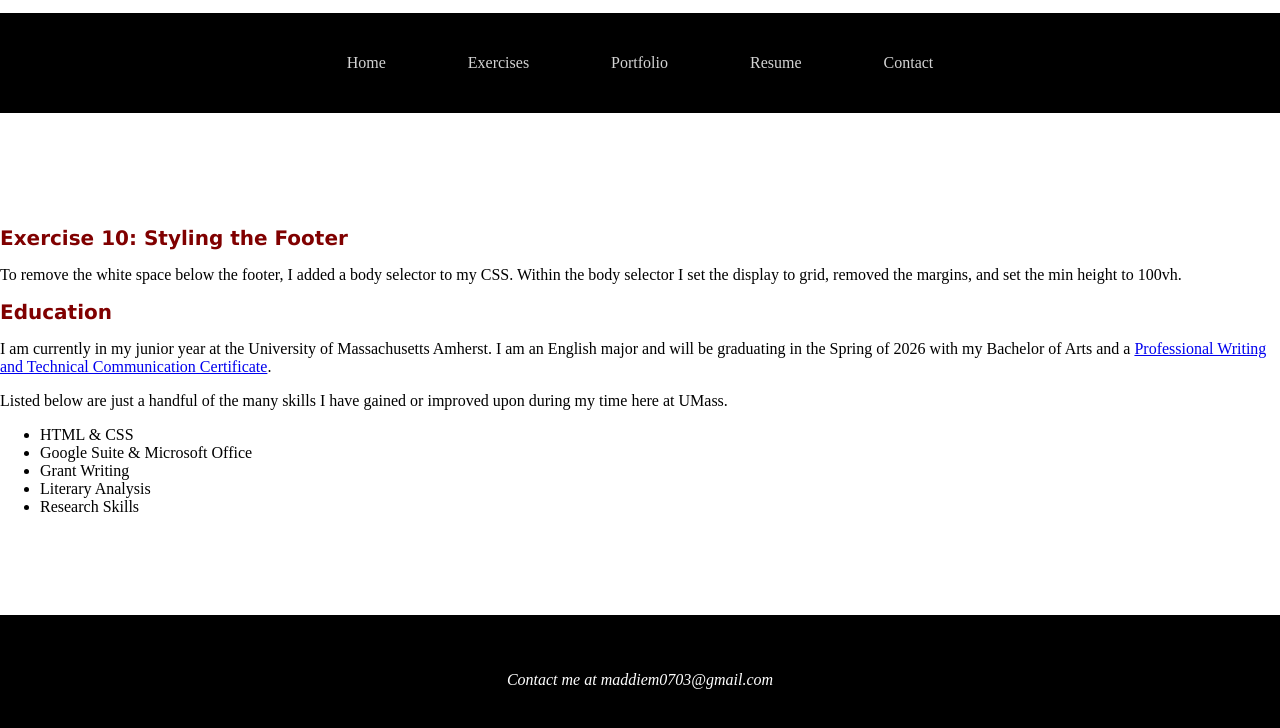
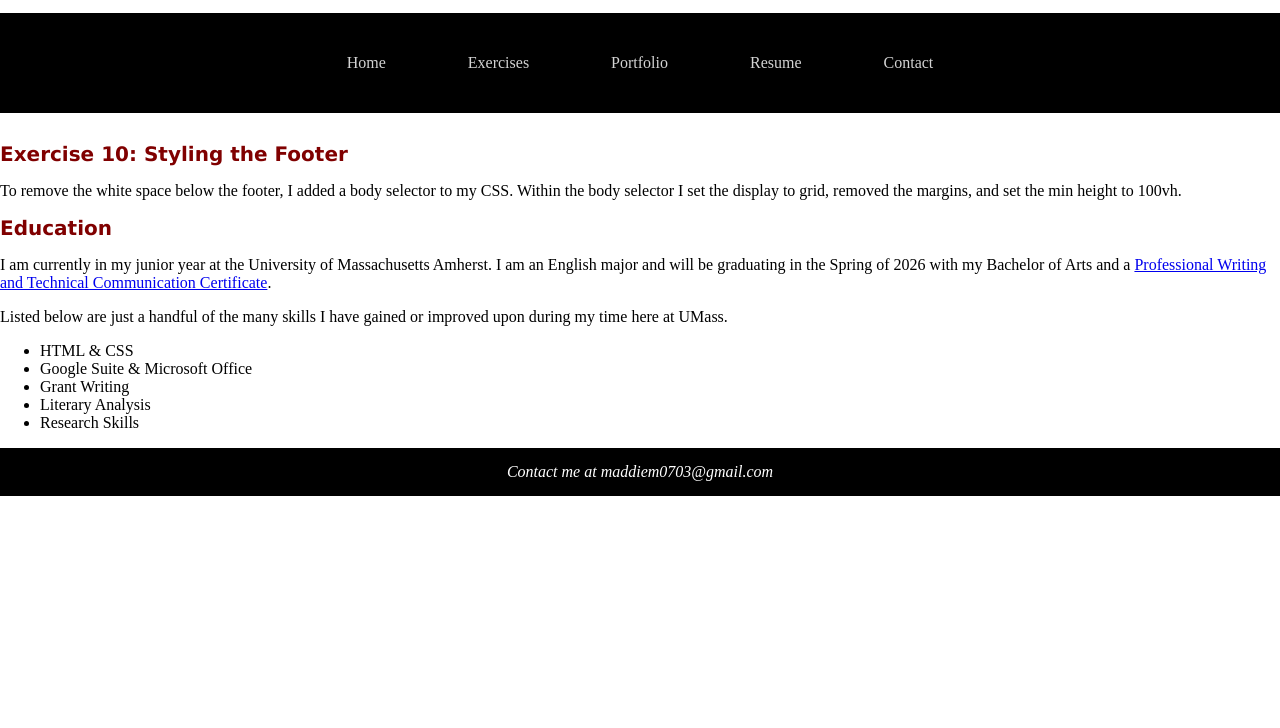
Before and after one commit to maddiem0703/maddiem0703.github.io, a plain HTML site: page exercises/exercise10.html in a window 1280 px wide. Shown: the part 54-782 px from the top of the page. Drawn offline with Linux system fonts and the light colour scheme.

Commit message:
Update exercise10.css

```diff
--- a/exercises/css/exercise10.css
+++ b/exercises/css/exercise10.css
@@ -1,7 +1,7 @@
 body {
    display: grid;
    margin: 0;
-   min-height: 100vh; }
+   min-height: 100%; }
 
 h2 {
     text-align: center;
```
